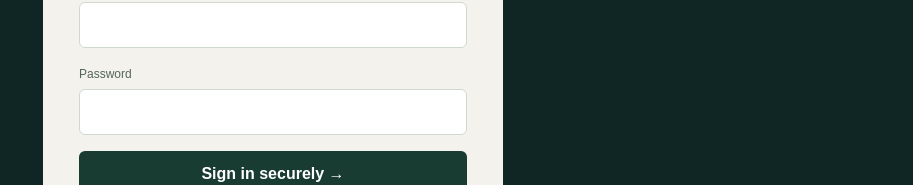
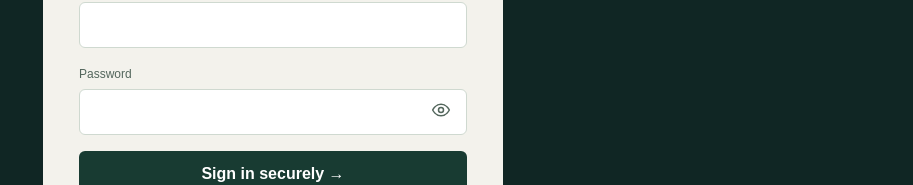
Before and after one commit to Stariuxe/create-an-app-that-monitors-rent-of-properties, a Next.js app: page /login in a window 1280 px wide. Shown: the part 410-595 px from the top of the page, without its empty margins (367-1280 px from the left). Built offline with nearby package versions, Linux system fonts and the light colour scheme.

Commit message:
Add show and hide password control to sign-in and signup

```diff
--- a/app/login/login-form.tsx
+++ b/app/login/login-form.tsx
@@ -9,6 +9,7 @@ export default function LoginForm({ initialMode = "signin" }: LoginFormProps) {
   const [mode, setMode] = useState<"signin" | "signup">(initialMode);
   const [email, setEmail] = useState("");
   const [password, setPassword] = useState("");
+  const [showPassword, setShowPassword] = useState(false);
   const [fullName, setFullName] = useState("");
   const [message, setMessage] = useState("");
   const [messageType, setMessageType] = useState<"success" | "error" | "info">("info");
@@ -97,7 +98,12 @@ export default function LoginForm({ initialMode = "signin" }: LoginFormProps) {
       <label htmlFor="email" style={{ fontSize: 12, color: "#53665c" }}>Email address</label>
       <input id="email" type="email" autoComplete="email" required value={email} onChange={e => setEmail(e.target.value)} style={field} />
       <label htmlFor="password" style={{ fontSize: 12, color: "#53665c" }}>Password</label>
-      <input id="password" type="password" autoComplete={mode === "signin" ? "current-password" : "new-password"} minLength={8} required value={password} onChange={e => setPassword(e.target.value)} style={field} />
+      <div style={{ position: "relative", marginBottom: 16 }}>
+        <input id="password" type={showPassword ? "text" : "password"} autoComplete={mode === "signin" ? "current-password" : "new-password"} minLength={8} required value={password} onChange={e => setPassword(e.target.value)} style={{ ...field, marginBottom: 0, paddingRight: 48 }} />
+        <button type="button" onClick={() => setShowPassword(v => !v)} aria-label={showPassword ? "Hide password" : "Show password"} aria-pressed={showPassword} style={{ position: "absolute", right: 8, top: 12, width: 36, height: 36, border: 0, background: "transparent", color: "#53665c", cursor: "pointer" }}>
+          <svg aria-hidden="true" width="20" height="20" viewBox="0 0 24 24" fill="none" stroke="currentColor" strokeWidth="1.8" strokeLinecap="round" strokeLinejoin="round"><path d="M2 12s3.6-7 10-7 10 7 10 7-3.6 7-10 7S2 12 2 12z"/><circle cx="12" cy="12" r="3"/></svg>
+        </button>
+      </div>
       <button disabled={busy} type="submit" style={{ width: "100%", padding: 14, border: 0, borderRadius: 6, background: "#183b32", color: "#fff", fontWeight: 700, cursor: busy ? "wait" : "pointer", opacity: busy ? 0.7 : 1 }}>{busy ? "Please wait…" : mode === "signin" ? "Sign in securely →" : "Create landlord account →"}</button>
       {mode === "signin" && <div style={{ display: "flex", justifyContent: "space-between", gap: 12, flexWrap: "wrap", marginTop: 14, fontSize: 12 }}>
         <a href="/forgot-password" style={{ color: "#183b32", fontWeight: 700 }}>Forgot password?</a>
```
